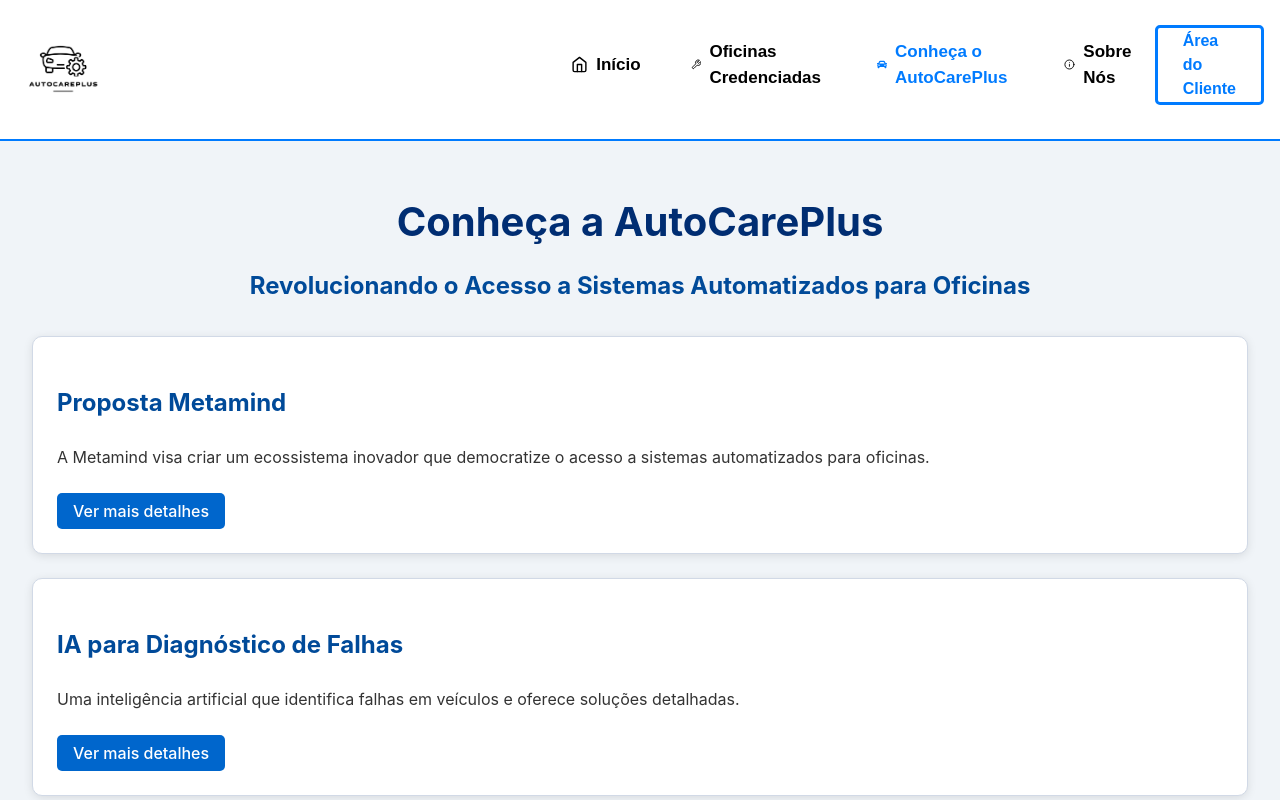
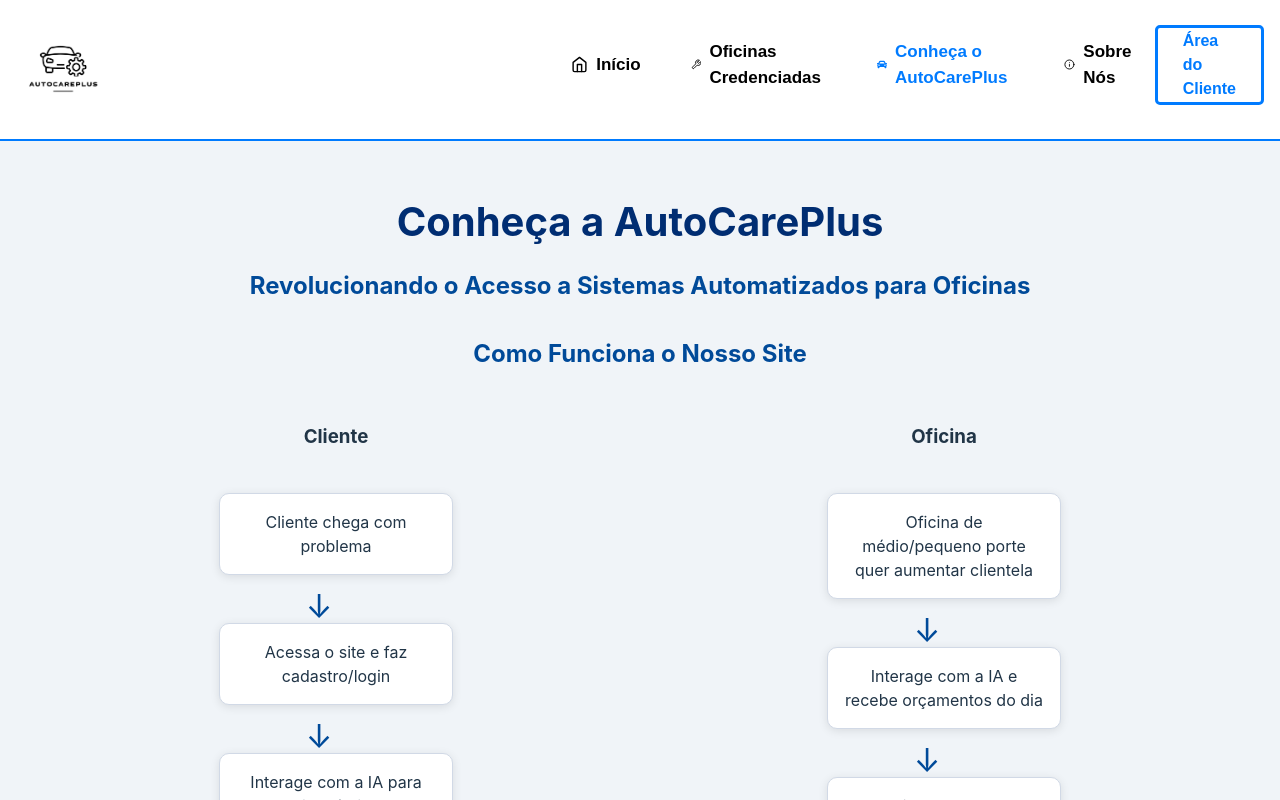
Before and after one commit to joao1015/AutoCarePlusReact, a React (Vite) app in the folder Sprint3/: page /ConhecaAuto in a window 1280 px wide. Shown: the top 800 px of the page. Built offline with nearby package versions, Linux system fonts and the light colour scheme.

Commit message:
Implementado fluxograma de funcionamento do site tanto para cliente como para oficina deixando claro para todos como funciona o nossa ideia

```diff
--- a/Sprint3/src/Componentes/Cabecalho/index.tsx
+++ b/Sprint3/src/Componentes/Cabecalho/index.tsx
@@ -71,12 +71,12 @@ const AreaDoClienteButton = styled(Link)`
   background-color: #ffffff;
   color: #007bff;
   border: 3px solid #007bff;
-  padding: 1px 25px; /* Alterei o padding horizontal para deixar o botão retangular */
+  padding: 1px 25px;
   border-radius: 5px;
   text-decoration: none;
   font-family: 'Poppins', sans-serif;
   font-weight: bold;
-  margin-left: auto; /* Move o botão para a extrema direita */
+  margin-left: auto;
   transition: background-color 0.3s ease, color 0.3s ease;
 
   &:hover {
--- a/Sprint3/src/Componentes/ConhecaAutoPlus/index.tsx
+++ b/Sprint3/src/Componentes/ConhecaAutoPlus/index.tsx
@@ -20,7 +20,72 @@ const Subtitle = styled.h2`
   margin-bottom: 2rem;
 `;
 
-const Card = styled.div`
+const DiagramSection = styled.div`
+  display: flex;
+  justify-content: space-around;
+  margin-bottom: 2rem;
+`;
+
+const DiagramContainer = styled.div`
+  display: flex;
+  flex-direction: column;
+  align-items: center;
+  position: relative;
+`;
+
+const Step = styled.div`
+  background: #ffffff;
+  border: 1px solid #d1d9e6;
+  border-radius: 10px;
+  padding: 1rem;
+  margin: 0.5rem 0;
+  box-shadow: 0 2px 10px rgba(0, 0, 0, 0.1);
+  text-align: center;
+  width: 200px;
+  position: relative;
+  z-index: 1; // Ensure steps are above arrows
+`;
+
+const Arrow = styled.div`
+  font-size: 2rem;
+  color: #004a99;
+  text-align: center;
+  width: 200px;
+  position: absolute;
+  top: 100%;
+  transform: translateY(0%);
+  z-index: 0; // Ensure arrows are below steps
+`;
+
+const Balloon = styled.div`
+  display: ${props => (props.visible ? 'block' : 'none')};
+  position: absolute;
+  background-color: #fff;
+  border: 1px solid #004a99;
+  border-radius: 5px;
+  padding: 0.5rem;
+  width: 200px;
+  box-shadow: 0 2px 10px rgba(0, 0, 0, 0.1);
+  top: -80px;
+  left: 50%;
+  transform: translateX(-50%);
+  z-index: 10;
+  text-align: center;
+`;
+
+const BalloonArrow = styled.div`
+  position: absolute;
+  top: 100%;
+  left: 50%;
+  transform: translateX(-50%);
+  width: 0;
+  height: 0;
+  border-left: 5px solid transparent;
+  border-right: 5px solid transparent;
+  border-top: 5px solid #004a99;
+`;
+
+const FeatureCard = styled.div`
   background: #ffffff;
   border: 1px solid #d1d9e6;
   border-radius: 10px;
@@ -57,8 +122,9 @@ const Button = styled.button`
   }
 `;
 
-const ConhecaAuto  = () => {
-  const [openFeature, setOpenFeature] = useState<number | null>(null); // Define o estado com número ou null
+const ConhecaAuto = () => {
+  const [openFeature, setOpenFeature] = useState<number | null>(null);
+  const [hoveredStep, setHoveredStep] = useState<number | null>(null);
 
   const features = [
     {
@@ -78,7 +144,7 @@ const ConhecaAuto  = () => {
         'A IA fornece uma descrição completa para evitar erros e alucinações, garantindo uma análise precisa do problema.'
     },
     {
-    id: 3,
+      id: 3,
       title: 'Busca e Comparação de Oficinas',
       description:
         'Plataforma que permite encontrar oficinas credenciadas, comparar preços, tempo de serviço e avaliações.',
@@ -111,7 +177,53 @@ const ConhecaAuto  = () => {
     }
   ];
 
-  const handleToggle = (id: number) => {  // Definindo o tipo do parâmetro como number
+  const steps = [
+    {
+      id: 1,
+      title: 'Cliente chega com problema',
+      explanation: 'O cliente identifica um problema em seu veículo e decide buscar uma solução através do nosso site.'
+    },
+    {
+      id: 2,
+      title: 'Acessa o site e faz cadastro/login',
+      explanation: 'O cliente acessa o site AutoCarePlus e cria uma conta ou faz login para começar a utilizar o serviço.'
+    },
+    {
+      id: 3,
+      title: 'Interage com a IA para diagnóstico',
+      explanation: 'O cliente interage com a inteligência artificial para descrever o problema e receber um diagnóstico preliminar.'
+    },
+    {
+      id: 4,
+      title: 'Direcionado para uma oficina especializada',
+      explanation: 'Com base no diagnóstico, o cliente é direcionado para uma oficina especializada que pode resolver o problema.'
+    }
+  ];
+
+  const workshopSteps = [
+    {
+      id: 1,
+      title: 'Oficina de médio/pequeno porte quer aumentar clientela',
+      explanation: 'A oficina deseja atrair mais clientes e decide se cadastrar na plataforma AutoCarePlus para expandir sua clientela.'
+    },
+    {
+      id: 2,
+      title: 'Interage com a IA e recebe orçamentos do dia',
+      explanation: 'A oficina utiliza a IA para acessar todos os orçamentos do dia e escolher quais serviços ela pode aceitar.'
+    },
+    {
+      id: 3,
+      title: 'Aceita orçamentos pertinentes e realiza o serviço',
+      explanation: 'A oficina aceita os orçamentos que considera pertinentes e realiza os serviços necessários para os clientes.'
+    },
+    {
+      id: 4,
+      title: 'Todos saem felizes com o serviço prestado',
+      explanation: 'Após a realização dos serviços, tanto o cliente quanto a oficina ficam satisfeitos com o resultado.'
+    }
+  ];
+
+  const handleToggle = (id: number) => {
     setOpenFeature(openFeature === id ? null : id);
   };
 
@@ -120,15 +232,41 @@ const ConhecaAuto  = () => {
       <Title>Conheça a AutoCarePlus</Title>
       <Subtitle>Revolucionando o Acesso a Sistemas Automatizados para Oficinas</Subtitle>
 
-      {features.map((feature) => (
-        <Card key={feature.id}>
+      <Subtitle>Como Funciona o Nosso Site</Subtitle>
+      <DiagramSection>
+        <DiagramContainer>
+          <h3>Cliente</h3>
+          {steps.map(step => (
+            <div key={step.id} style={{ position: 'relative', margin: '1rem 0' }} onMouseEnter={() => setHoveredStep(step.id)} onMouseLeave={() => setHoveredStep(null)}>
+              <Balloon visible={hoveredStep === step.id}>{step.explanation}<BalloonArrow /></Balloon>
+              <Step>{step.title}</Step>
+              {step.id < steps.length && <Arrow>↓</Arrow>}
+            </div>
+          ))}
+        </DiagramContainer>
+
+        <DiagramContainer>
+          <h3>Oficina</h3>
+          {workshopSteps.map(step => (
+            <div key={step.id} style={{ position: 'relative', margin: '1rem 0' }} onMouseEnter={() => setHoveredStep(step.id + 10)} onMouseLeave={() => setHoveredStep(null)}>
+              <Balloon visible={hoveredStep === step.id + 10}>{step.explanation}<BalloonArrow /></Balloon>
+              <Step>{step.title}</Step>
+              {step.id < workshopSteps.length && <Arrow>↓</Arrow>}
+            </div>
+          ))}
+        </DiagramContainer>
+      </DiagramSection>
+
+      <Subtitle>Funcionalidades</Subtitle>
+      {features.map(feature => (
+        <FeatureCard key={feature.id}>
           <FeatureTitle>{feature.title}</FeatureTitle>
           <FeatureDescription>{feature.description}</FeatureDescription>
+          {openFeature === feature.id && <Details>{feature.details}</Details>}
           <Button onClick={() => handleToggle(feature.id)}>
-            {openFeature === feature.id ? 'Ocultar detalhes' : 'Ver mais detalhes'}
+            {openFeature === feature.id ? 'Ocultar Detalhes' : 'Ver Detalhes'}
           </Button>
-          {openFeature === feature.id && <Details>{feature.details}</Details>}
-        </Card>
+        </FeatureCard>
       ))}
     </Container>
   );
```
